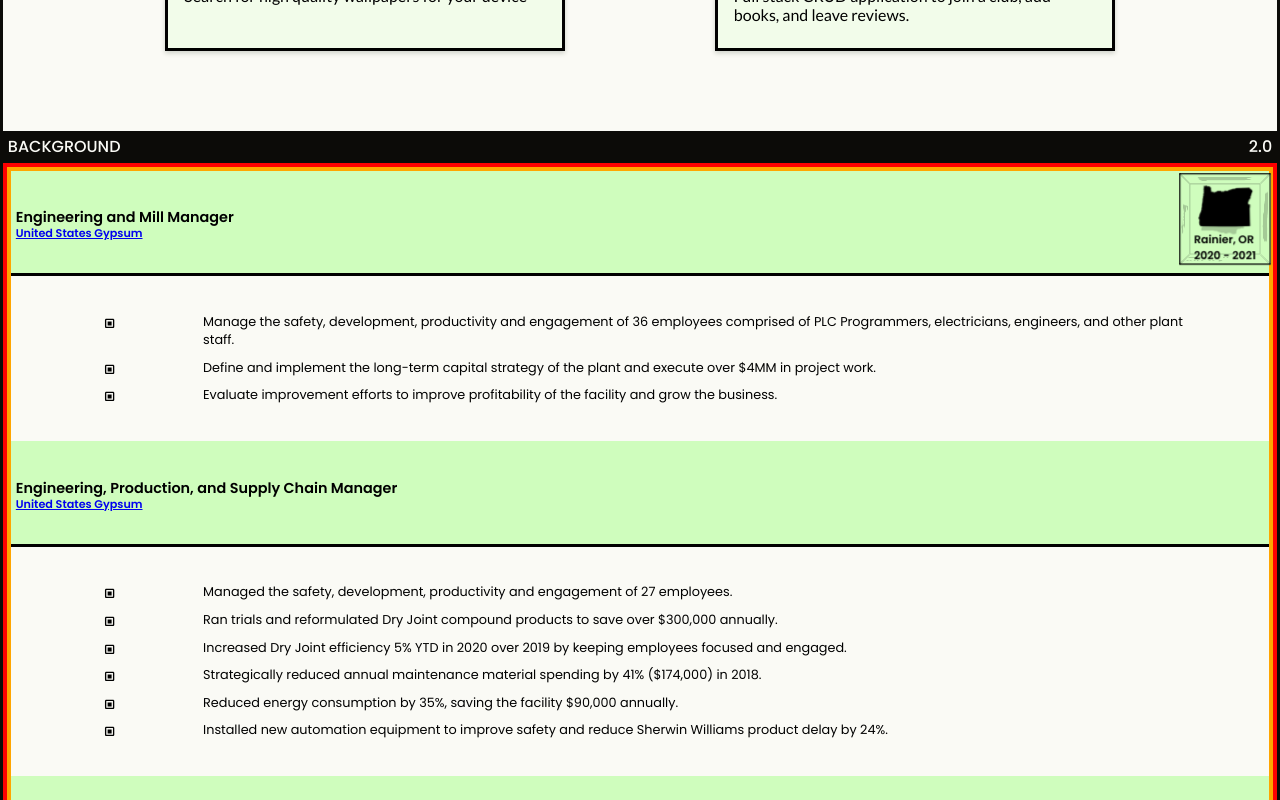
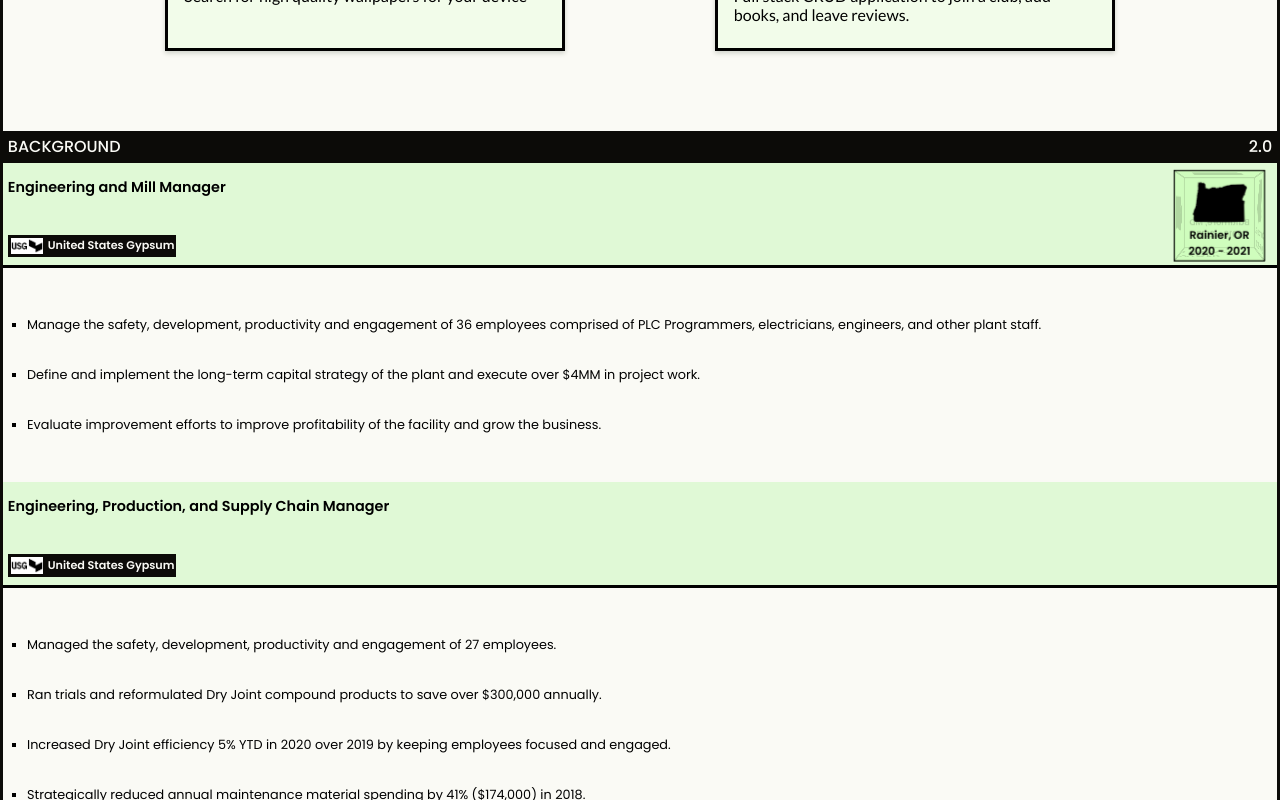
Before and after one commit to a-stepanian/portfolio, a React (Create React App) app: page / in a window 1280 px wide. Shown: the part 1840-2640 px from the top of the page. Built offline with nearby package versions, Linux system fonts and the light colour scheme.

Commit message:
finish preliminary mobile styling for background section.  Setup useEffect to change the cube face

```diff
--- a/src/components/experience/Experience.js
+++ b/src/components/experience/Experience.js
@@ -1,9 +1,39 @@
-import React from "react";
+import React, { useEffect, useState } from "react";
 import styled from "styled-components";
 import { experience } from "../../data";
 import { Job, StateCube } from "../index";
 
 const Experience = () => {
+  const [showState, setShowState] = useState("oregon");
+
+  // select the chamblee green info box
+  // find distance from that box to top of viewport
+  // when that distance equals a certain number, change showState state.
+
+  //on scroll event check the distance between chamblee green box and top of viewport, if it meets the requirements, change the state
+  useEffect(() => {
+    const handleScroll = () => {
+      const oregon = document.querySelectorAll(".title-company")[0];
+      const oregonDistanceFromTop = oregon.getBoundingClientRect().top;
+      if (oregonDistanceFromTop < 200 && oregonDistanceFromTop > 50) {
+        setShowState("oregon");
+      }
+      const georgia = document.querySelectorAll(".title-company")[1];
+      const georgiaDistanceFromTop = georgia.getBoundingClientRect().top;
+      if (georgiaDistanceFromTop < 200 && georgiaDistanceFromTop > 50) {
+        setShowState("georgia");
+      }
+      const maryland = document.querySelectorAll(".title-company")[2];
+      const marylandDistanceFromTop = maryland.getBoundingClientRect().top;
+      if (marylandDistanceFromTop < 200 && marylandDistanceFromTop > 50) {
+        setShowState("maryland");
+      }
+    };
+    window.addEventListener("scroll", handleScroll);
+
+    return () => window.removeEventListener("scroll", handleScroll);
+  });
+
   return (
     <Wrapper>
       <div className="experience-section-scroll-target" />
@@ -11,19 +41,17 @@
         <h2>BACKGROUND</h2>
         <p>2.0</p>
       </header>
+
       <section className="work-history-container">
-        <div className="cube-wrapper">
-          <StateCube />
-        </div>
-        <div className="experience-container">
+        <div className="experience-wrapper">
           {experience.map((job, index) => {
             return <Job key={index} job={job} />;
           })}
         </div>
-      </section>
-      <section className="education-container">
-        <h3>Education</h3>
-        <p>Lorem ipsum dolor sit amet consectetur adipisicing.</p>
+
+        <div className="cube-wrapper">
+          <StateCube showState={showState} />
+        </div>
       </section>
     </Wrapper>
   );
@@ -48,36 +76,16 @@
     }
   }
 
-  /* WORK HISTORY & EDUCATION HEADER STICKY BANNERS*/
-  section > h3 {
-    padding: 0 0.3rem;
-    line-height: 2rem;
-    color: var(--black);
-    background-color: var(--white);
-    font-size: 1rem;
-    font-weight: 500;
-    text-align: center;
-  }
+  .work-history-container {
+    display: flex;
 
-  .cube-wrapper {
-    height: 6rem;
-    padding-top: 0.8rem;
-    padding-right: 0.5rem;
-    width: 100%;
-    position: sticky;
-    top: 6.8rem;
-    display: flex;
-    justify-content: flex-end;
-    z-index: 2;
-  }
+    .experience-wrapper {
+      width: 100vw;
+    }
 
-  .work-history-container {
-    border: 4px solid red;
-  }
-
-  .experience-container {
-    border: 4px solid orange;
-    transform: translateY(-6rem);
+    .cube-wrapper {
+      width: 0;
+    }
   }
 
   .education-container {
--- a/src/components/experience/Job.js
+++ b/src/components/experience/Job.js
@@ -1,15 +1,15 @@
 import styled from "styled-components";
-import { BiCheckboxSquare } from "react-icons/bi";
 
 const Job = ({ job }) => {
-  const { company, title, description } = job;
+  const { company, title, description, id } = job;
 
   return (
     <Wrapper>
-      <header className="job-header">
+      <header className={`job-header ${id}`}>
         <div className="title-company">
           <h3>{title}</h3>
           <a href="https://www.usg.com/" target="_blank" rel="noreferrer">
+            <img src="usglogobw.bmp" alt="United States Gypsum Company Logo" />
             <h4>{company}</h4>
           </a>
         </div>
@@ -18,7 +18,6 @@
         {description.map((jobDuty, index) => {
           return (
             <div key={index} className="duty">
-              <BiCheckboxSquare className="bullet" />
               <li>{jobDuty}</li>
             </div>
           );
@@ -30,88 +29,56 @@
 
 const Wrapper = styled.article`
   .job-header {
+    position: sticky;
+    top: 7rem;
     height: 6.6rem;
     z-index: 1;
     background: var(--main);
-    position: sticky;
-    top: 12.8rem;
-    padding-right: 6rem;
+    padding-right: 6.5rem;
     padding-left: 0.3rem;
     border-bottom: 3px solid black;
     .title-company {
+      padding: 0.5rem 0;
       height: 100%;
       display: flex;
       flex-direction: column;
-      justify-content: center;
+      justify-content: space-between;
     }
     h3 {
       margin-top: 0.5rem;
       font-size: 0.9rem;
       line-height: 1rem;
     }
-    h4 {
-      font-size: 0.7rem;
+
+    a {
+      text-decoration: none;
+      background-color: var(--black);
+      display: flex;
+      align-items: center;
+      width: fit-content;
+      h4 {
+        width: fit-content;
+        padding: 0.1rem;
+        color: var(--white);
+        font-size: 0.7rem;
+      }
+      img {
+        width: 2rem;
+        margin: 0.2rem 0.2rem;
+      }
     }
   }
-  .duty {
-    display: flex;
-    padding: 0.3rem;
-  }
+
   ul {
     padding: 2rem 0;
-  }
-  li {
-    width: 80%;
-    list-style-type: none;
-    font-size: 0.8rem;
-  }
-  .bullet {
-    width: 15%;
-    font-size: 1rem;
-    transform: translateY(0.15rem);
-  }
-
-  @media (min-width: 768px) {
-    .job-header {
-      height: 6.6rem;
-      z-index: 1;
-      background: var(--main);
-      position: sticky;
-      top: 12.8rem;
-      padding-right: 6rem;
-      padding-left: 0.3rem;
-      border-bottom: 3px solid black;
-      .title-company {
-        height: 100%;
-        display: flex;
-        flex-direction: column;
-        justify-content: center;
+    .duty {
+      padding: 1rem;
+      display: flex;
+      li {
+        margin-left: 0.5rem;
+        list-style-type: square;
+        font-size: 0.8rem;
       }
-      h3 {
-        margin-top: 0.5rem;
-        font-size: 0.9rem;
-        line-height: 1rem;
-      }
-      h4 {
-        font-size: 0.7rem;
-      }
-    }
-    .duty {
-      display: flex;
-      padding: 0.3rem;
-    }
-    ul {
-      padding: 2rem 0;
-    }
-    li {
-      width: 80%;
-      list-style-type: none;
-      font-size: 0.8rem;
-    }
-    .bullet {
-      width: 15%;
-      font-size: 1rem;
-      transform: translateY(0.15rem);
     }
   }
 `;
--- a/src/components/experience/StateCube.js
+++ b/src/components/experience/StateCube.js
@@ -1,9 +1,17 @@
 import styled from "styled-components";
 
-const StateCube = () => {
+const StateCube = ({ showState }) => {
   return (
     <Wrapper>
-      <div className="cube">
+      <div
+        className={`${
+          showState === "oregon"
+            ? "cube show-front"
+            : showState === "georgia"
+            ? "cube show-right"
+            : "cube show-back"
+        }`}
+      >
         <div className="face front">
           <img src="or.png" alt={`Outline of the Oregon state map`} />
           <div className="location-date">
@@ -12,13 +20,21 @@
           </div>
         </div>
         <div className="face back">
-          <img src="wa.png" alt={`Outline of the Washington state map`} />
+          <img src="md.png" alt={`Outline of the Maryland state map`} />
+          <div className="location-date">
+            <h5>Baltimore, MD</h5>
+            <h6>2013 - 2017</h6>
+          </div>
         </div>
         <div className="face right">
           <img src="ga.png" alt={`Outline of the Georgia state map`} />
+          <div className="location-date">
+            <h5>Chamblee, GA</h5>
+            <h6>2017 - 2020</h6>
+          </div>
         </div>
         <div className="face left">
-          <img src="md.png" alt={`Outline of the Maryland state map`} />
+          <img src="wa.png" alt={`Outline of the Washington state map`} />
         </div>
         <div className="face top">
           <img src="pa.png" alt={`Outline of the Pennsylvania state map`} />
@@ -32,18 +48,21 @@
 };
 
 const Wrapper = styled.div`
+  position: sticky;
+  top: 7rem;
+  padding-top: 0.7rem;
   z-index: 2;
+  transform: translateX(-6.1rem);
   width: var(--cube-width);
   height: var(--cube-width);
   perspective: 20rem; //zoom in and out of cube
-  transition: perspective 1s;
   .cube {
     width: 100%;
     height: 100%;
     position: relative;
     transform-style: preserve-3d;
-    transition: transform 4s;
-    transform: translateZ(355deg) rotateY(180deg); //shifts to/from viewer
+    transition: transform 1s;
+    transform: translateZ(0) rotateY(0); //shifts to/from viewer
   }
   .face {
     position: absolute;
@@ -57,17 +76,22 @@
     align-items: center;
     img {
       max-width: 70%;
-      max-height: 70%;
+      max-height: 60%;
     }
     .location-date {
       height: 30%;
     }
     h5,
     h6 {
+      text-align: center;
       font-size: 0.6rem;
       font-weight: 900;
     }
   }
+
+  /* ------------------------------------- */
+  /* INITIAL STATIC POSITION OF CUBE FACES */
+  /* ------------------------------------- */
 
   .front {
     transform: rotateY(0deg) translateZ(calc(var(--cube-width) / 2));
@@ -88,14 +112,27 @@
     transform: rotateX(-90deg) translateZ(calc(var(--cube-width) / 2));
   }
 
-  .cube.show-right {
-    transform: translateZ(-10rem) rotateY(-90deg);
+  /* ------------------------------------------------ */
+  /* TRANSFORM OPTIONS FOR DISPLAYING A SPECIFIC FACE */
+  /* ------------------------------------------------ */
+
+  .show-front {
+    transform: rotateY(0deg);
   }
-  .cube.show-back {
-    transform: translateZ(-10rem) rotateY(-180deg);
+  .show-right {
+    transform: rotateY(-90deg);
   }
-  .cube.show-left {
-    transform: translateZ(-10rem) rotateY(90deg);
+  .show-back {
+    transform: rotateY(-180deg);
+  }
+  .show-left {
+    transform: rotateY(90deg);
+  }
+  .show-top {
+    transform: rotateX(-90deg);
+  }
+  .show-bottom {
+    transform: rotateX(90deg);
   }
 `;
 
--- a/src/data.js
+++ b/src/data.js
@@ -73,6 +73,7 @@
 
 export const experience = [
   {
+    id: "rainier",
     company: "United States Gypsum",
     location: "Rainier, OR",
     stateImg: "or.png",
@@ -85,6 +86,7 @@
     ],
   },
   {
+    id: "chamblee",
     company: "United States Gypsum",
     location: "Chamblee, GA",
     stateImg: "ga.png",
@@ -100,6 +102,7 @@
     ],
   },
   {
+    id: "baltimore",
     company: "United States Gypsum",
     location: "Baltimore, MD",
     stateImg: "md.png",
--- a/src/index.css
+++ b/src/index.css
@@ -13,16 +13,16 @@
   --dark-gray: rgb(78, 85, 75);
   --main-pale: rgb(251, 218, 178);
   --dark-cover: rgba(17, 24, 14, 0.9);
-  --main: rgb(207, 253, 189);
+  --main: rgb(224, 249, 214);
   --main-brighter: rgba(72, 255, 0, 1);
   --main-bright: rgb(150, 255, 108);
   --main-light: rgb(240, 254, 234);
   --main-dark: rgba(21, 36, 15, 0.2);
-  --cube: rgba(207, 253, 189, 0.8);
+  --cube: rgba(207, 253, 189, 0.85);
 
   --hamburger: 0.5s;
   --info: 0.7s;
-  --hero: 1s;
+  --hero: 3s;
   --hero-delay: 0.5s;
 
   --small-border: 0.2rem solid var(--black);
```
Also changed, not shown: public/usglogo.PNG (added), public/usglogobw.bmp (added).
